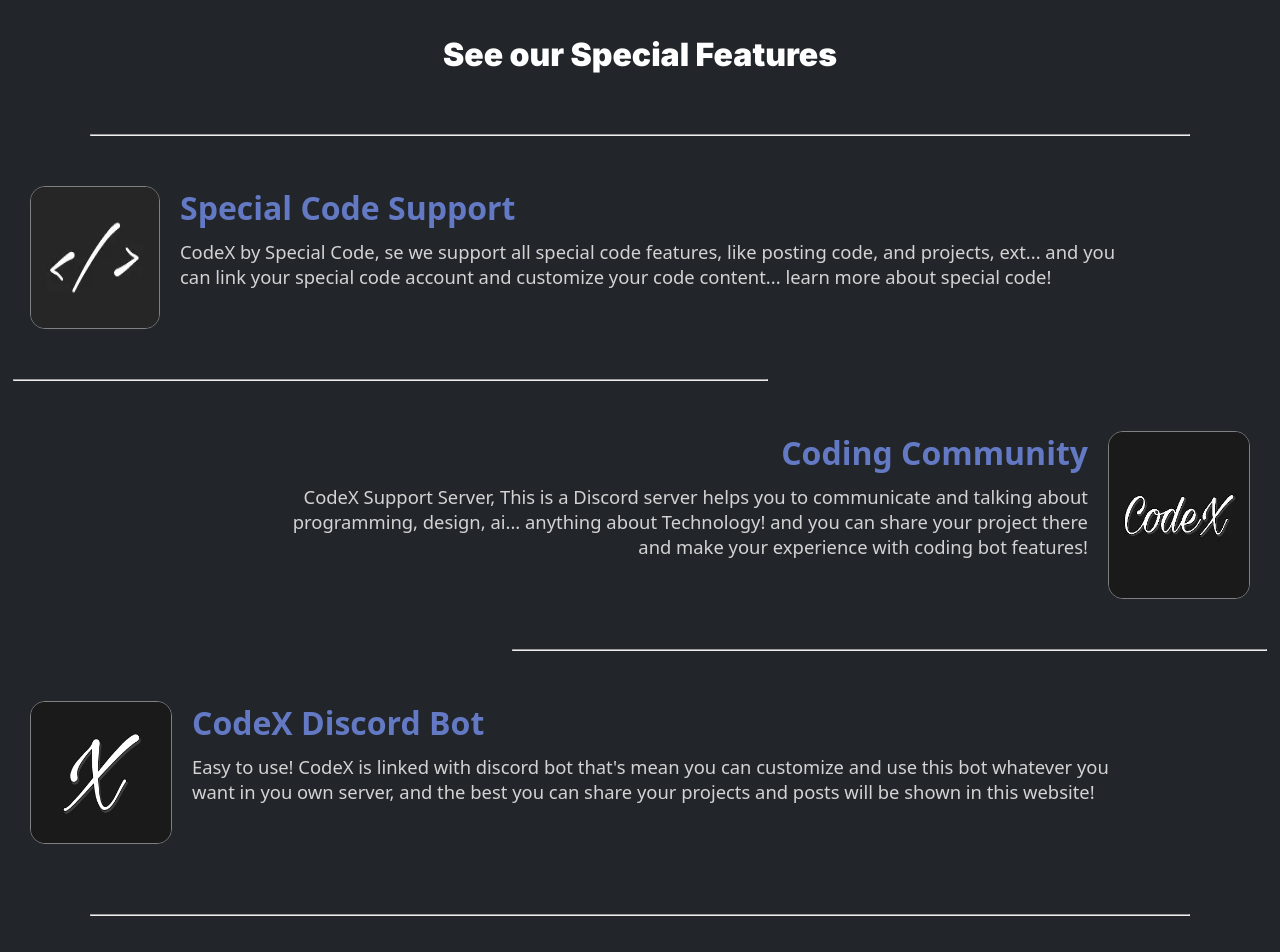
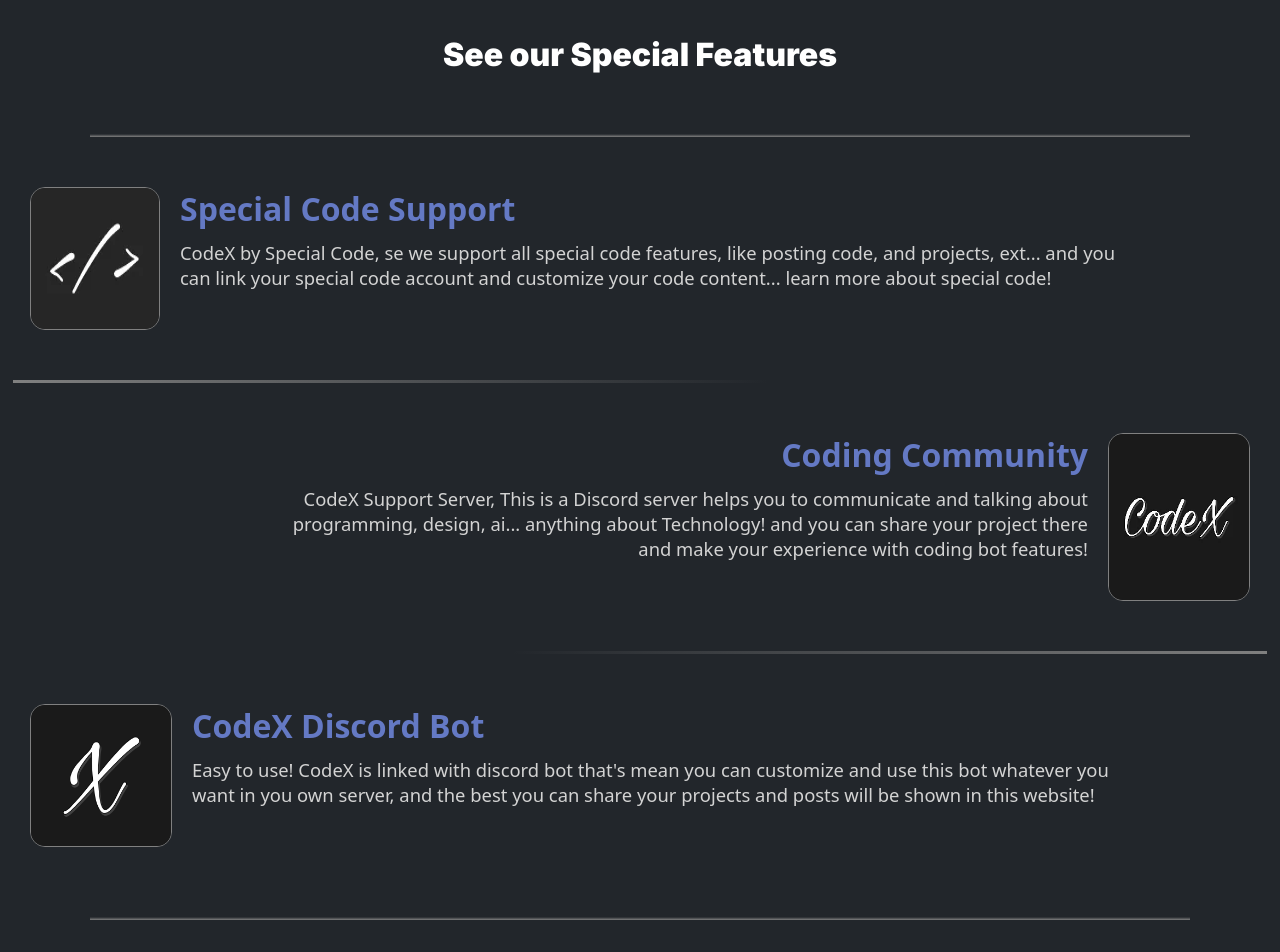
Before and after one commit to 0xSkyzoX/codexbot, a React (Create React App) app: page / in a window 1280 px wide. Shown: the part 560-1512 px from the top of the page. Built offline with nearby package versions, Linux system fonts and the light colour scheme.

Commit message:
Styling Iindex Page

```diff
--- a/src/App.js
+++ b/src/App.js
@@ -24,7 +24,12 @@
 
       </main>
       <h1 className='features-index-title' style={{textAlign: "center"}}>See our Special Features</h1>
-      <hr style={{margin: "0px 7%"}}/>
+      <hr style={{margin: "0px 7%",
+  border: "0",
+  height: "3px",
+  backgroundImage: "linear-gradient(0deg, grey, transparent)",
+
+}}/>
       <div id="features-index-item">
         <div id='features-index-content-inside'>
           <img alt='' src='./images/sclogo.png' width='140px' id='features-index-img' />
@@ -41,7 +46,9 @@
 
         </div>
       </div>
-      <hr style={{margin: "0 40% 0px 1%"}}></hr>
+      <hr style={{margin: "0 40% 0px 1%",  border: "0",
+  height: "3px",
+  backgroundImage: "linear-gradient(90deg, grey, transparent)",}}></hr>
       <div id="features-index-item">
         <div id='features-index-content-inside'>
 
@@ -57,7 +64,9 @@
           <img alt='' src='./images/codexsupport.png' width='140px' id='features-index-img' />
         </div>
       </div>
-      <hr style={{margin: "0 1% 0 40%"}}/>
+      <hr style={{margin: "0 1% 0 40%",  border: "0",
+  height: "3px",
+  backgroundImage: "linear-gradient(-90deg, grey, transparent)",}}/>
       <div id="features-index-item">
         <div id='features-index-content-inside'>
           <img alt='' src='./images/codexbotavatar.png' width='140px' id='features-index-img'/>
@@ -76,7 +85,9 @@
         </div>
 
       </div>
-      <hr style={{margin: "70px 7%"}}/>
+      <hr style={{margin: "70px 7%",  border: "0",
+  height: "3px",
+  backgroundImage: "linear-gradient(0deg, grey, transparent)",}}/>
       <Footer />
     </div>
   )
```
